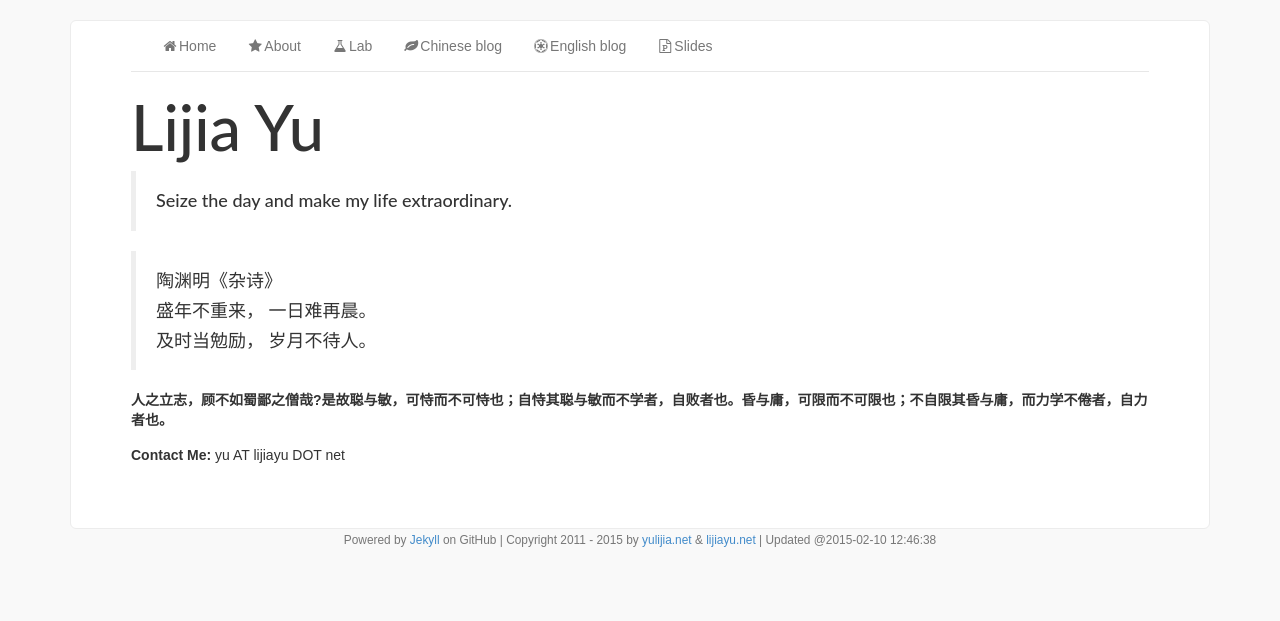
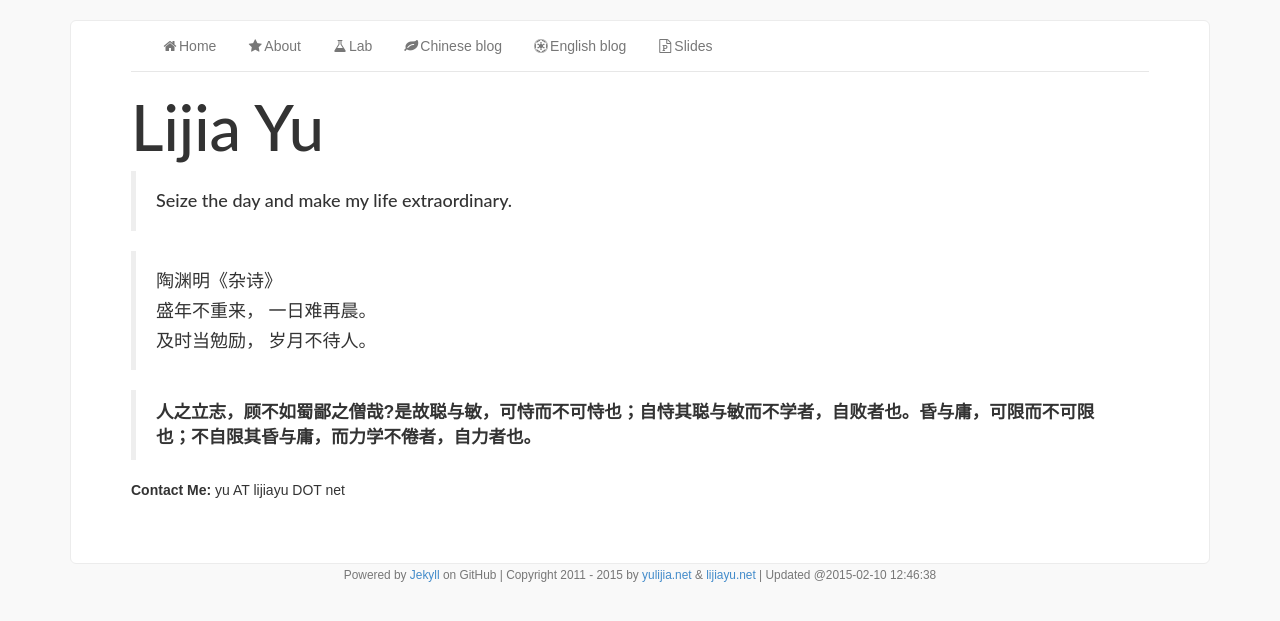
Before and after one commit to yulijia/yulijia.github.io, a Jekyll site: the page built from index.md, in a window 1280 px wide. Shown: the top 621 px of the page. Built offline with Jekyll 4.4.1, drawn with Linux system fonts in a browser that asks for light colours; nearby versions of some CDN libraries.

Commit message:
quote this sentence

```diff
--- a/index.md
+++ b/index.md
@@ -15,6 +15,6 @@ avatar: yes
 >
 > #### 及时当勉励， 岁月不待人。
 
-**人之立志，顾不如蜀鄙之僧哉?是故聪与敏，可恃而不可恃也；自恃其聪与敏而不学者，自败者也。昏与庸，可限而不可限也；不自限其昏与庸，而力学不倦者，自力者也。**
+> **人之立志，顾不如蜀鄙之僧哉?是故聪与敏，可恃而不可恃也；自恃其聪与敏而不学者，自败者也。昏与庸，可限而不可限也；不自限其昏与庸，而力学不倦者，自力者也。**
 
 **Contact Me:** yu AT lijiayu DOT net
```
